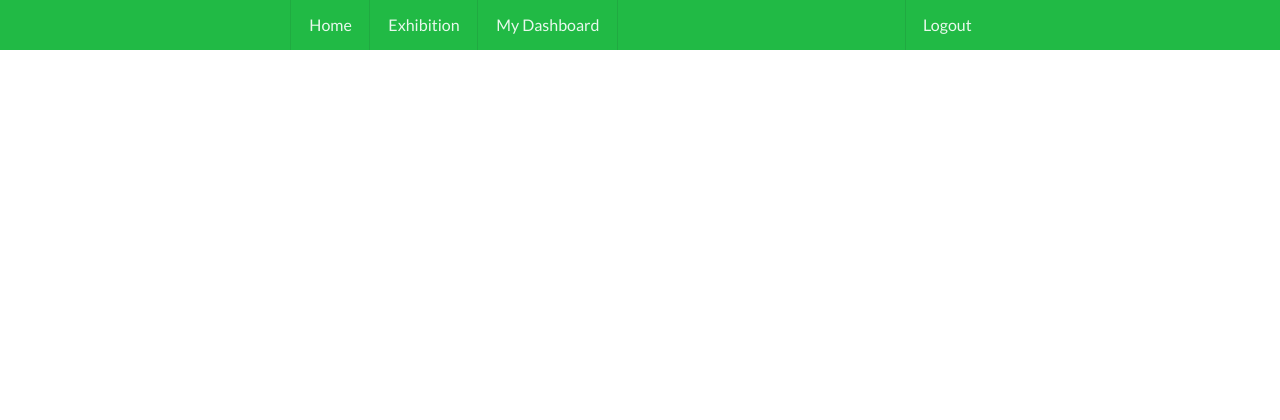
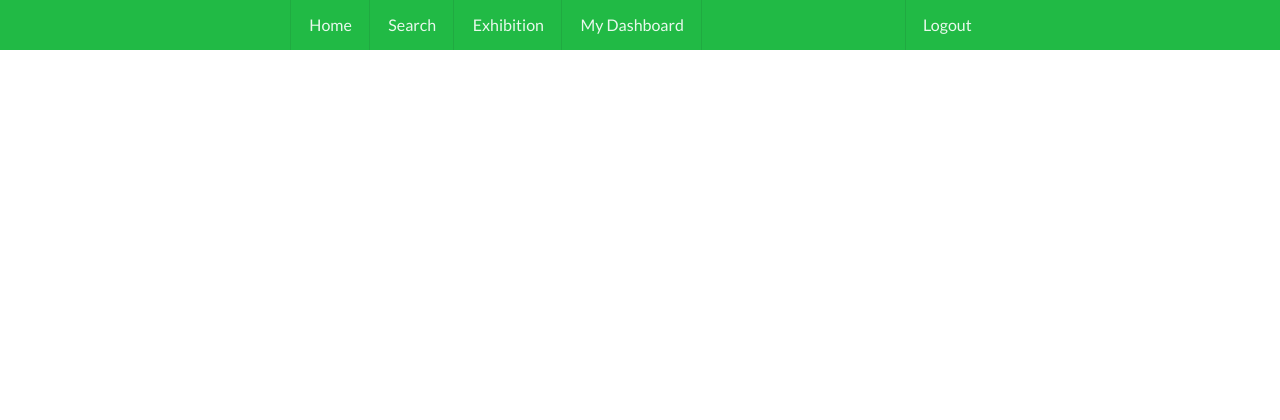
Before and after one commit to chaudharynabin6/Online-Art-Gallery, a Django app: page /artgallery/ in a window 1280 px wide. Shown: the top 420 px of the page. Run offline with Django 3.2, Linux system fonts and the light colour scheme; the visitor is signed in with stand-in values (Sample User, id 1); data that the repository does not hold is empty; some libraries are stand-ins or nearby versions.

Commit message:
search in navbar

```diff
--- a/src/templates/main/mynavbar.html
+++ b/src/templates/main/mynavbar.html
@@ -7,10 +7,13 @@
         <a href="{% url 'artGallery:home' %}">Home</a>
         </div>
         <div class="item">
+        <a href="{% url 'search:search-art' %}">Search</a>
+        </div>
+        {% if request.user.is_authenticated %}
+
+        <div class="item">
         <a href="{% url 'exhibition:exhibition-hall' %}">Exhibition</a>
         </div>
-
-        {% if request.user.is_authenticated %}
         <div class="item">
         <a href="{% url 'client:dashboard' %}">My Dashboard</a>
         </div>
@@ -21,7 +24,7 @@
         </div>
 
 
-    {% endif %}
+        {% endif %}
 
     {% if not request.user.is_authenticated%}
     <div class="right menu">
```
